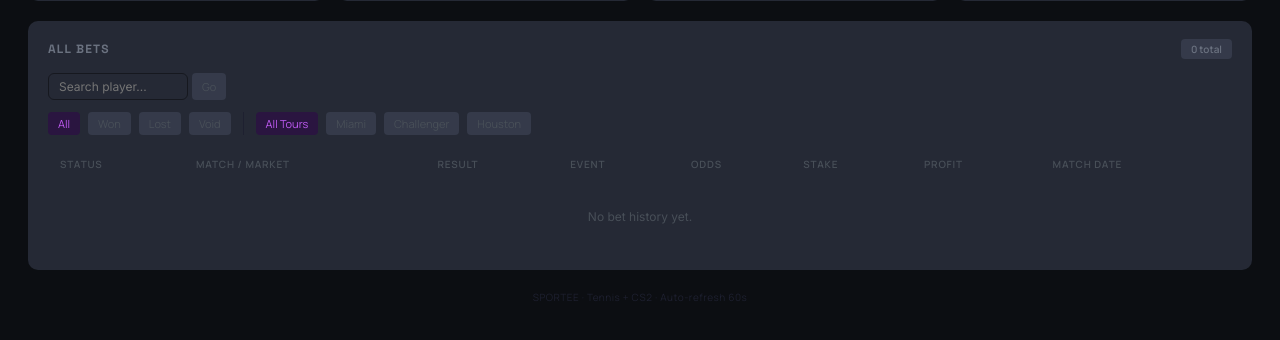
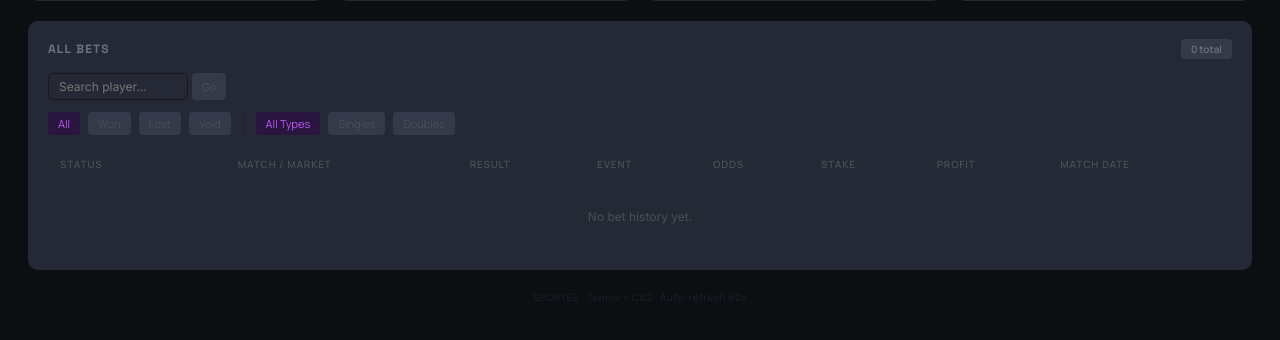
Before and after one commit to estepeen/sportee, a FastAPI app: page /history in a window 1280 px wide. Shown: the part 241-581 px from the top of the page. Run offline with FastAPI, Linux system fonts and the light colour scheme; data that the repository does not hold is empty.

Commit message:
Doubles picks + value bets, match_type tags (SGL/DBL), bet metadata logging
- Generate doubles smart picks + value bets (same rules as singles)
- Merge singles + doubles picks in dashboard (sorted by confidence)
- Add SGL/DBL badge to all tables: AI Picks, Value Bets, Active Bets, History
- Log bet_meta on each bet: ml_prob, edge, confidence, tournament, surface, match_type
- Filter tabs on History page: All Types / Singles / Doubles
- match_type stored on each bet record for analytics filtering

Co-Authored-By: Claude Opus 4.6 (1M context) <noreply@anthropic.com>

```diff
--- a/src/web/app.py
+++ b/src/web/app.py
@@ -80,19 +80,26 @@ def _recompute_cache():
         upcoming = [m for m in all_matches if not m.get("is_live") and m.get("date", today) >= today]
 
         upcoming = _enrich_with_predictions(upcoming)
+
+        # Tag match_type on singles
+        for m in upcoming:
+            m["match_type"] = "singles"
+
         picks = _generate_smart_picks(upcoming)
         value_bets = _generate_value_bets(upcoming)
 
+        # Tag source + match_type
+        for p in picks:
+            p["source"] = "ai_picks"
+            p["match_type"] = "singles"
+        for v in value_bets:
+            v["source"] = "value_bets"
+            v["match_type"] = "singles"
+
         # Track picks for analytics + auto-add to My Positions
         try:
-            # Tag source before merging
-            for p in picks[:8]:
-                p["source"] = "ai_picks"
-            for v in value_bets:
-                v["source"] = "value_bets"
             track_picks(picks[:8], source="ai_picks")
             track_picks(value_bets, source="value_bets")
-            # Reload from disk before adding new picks (preserve manual W/L changes)
             bet_manager.load()
             _auto_record_all_picks(picks[:8] + value_bets)
         except Exception:
@@ -104,6 +111,8 @@ def _recompute_cache():
             "picks": picks[:8],
             "value_bets": value_bets,
             "doubles": [],
+            "doubles_picks": [],
+            "doubles_value": [],
             "updated": datetime.now().isoformat(),
         }
     except Exception as e:
@@ -114,7 +123,35 @@ def _recompute_cache():
     try:
         doubles_matches = load_doubles_odds()
         doubles_matches = _enrich_doubles_with_predictions(doubles_matches)
+        for m in doubles_matches:
+            m["match_type"] = "doubles"
+            # Map team names to player1/player2 for compatibility with smart picks
+            m.setdefault("player1", m.get("team1_name", ""))
+            m.setdefault("player2", m.get("team2_name", ""))
         _predictions_cache["doubles"] = doubles_matches
+
+        # Generate doubles picks + value bets (same rules as singles)
+        dbl_picks = _generate_smart_picks(doubles_matches)
+        dbl_value = _generate_value_bets(doubles_matches)
+        for p in dbl_picks:
+            p["source"] = "ai_picks"
+            p["match_type"] = "doubles"
+        for v in dbl_value:
+            v["source"] = "value_bets"
+            v["match_type"] = "doubles"
+
+        _predictions_cache["doubles_picks"] = dbl_picks[:5]
+        _predictions_cache["doubles_value"] = dbl_value
+
+        # Auto-record doubles picks
+        try:
+            track_picks(dbl_picks[:5], source="ai_picks_doubles")
+            track_picks(dbl_value, source="value_bets_doubles")
+            bet_manager.load()
+            _auto_record_all_picks(dbl_picks[:5] + dbl_value)
+        except Exception:
+            pass
+
     except Exception as e:
         logging.getLogger(__name__).error(f"Doubles cache failed: {e}")
 
@@ -146,6 +183,14 @@ async def dashboard(request: Request):
         threading.Thread(target=_recompute_cache, daemon=True).start()
 
     doubles = _predictions_cache.get("doubles", [])
+    dbl_picks = _predictions_cache.get("doubles_picks", [])
+    dbl_value = _predictions_cache.get("doubles_value", [])
+
+    # Merge singles + doubles picks
+    all_picks = top_picks + dbl_picks
+    all_picks.sort(key=lambda x: (-x.get("stars", 0), -x.get("confidence", 0)))
+    all_value = value_bets + dbl_value
+    all_value.sort(key=lambda x: -x.get("edge", 0))
 
     return templates.TemplateResponse("dashboard.html", {
         "request": request,
@@ -155,8 +200,8 @@ async def dashboard(request: Request):
         "all_tennis_matches": all_matches,
         "doubles_matches": doubles,
         "recent_bets": recent_bets,
-        "top_picks": top_picks,
-        "value_bets": value_bets,
+        "top_picks": all_picks,
+        "value_bets": all_value,
         "sofascore_usage": ss_usage(),
     })
 
@@ -839,12 +884,26 @@ def _auto_record_all_picks(all_picks: list):
                 if pm_url:
                     b["pm_url"] = pm_url
                 b["source"] = source
+                b["match_type"] = p.get("match_type", "singles")
                 if rnd:
                     b["round"] = rnd
                 if match_date:
                     b["created_at"] = match_date if "T" in match_date else f"{match_date}T12:00:00"
                 if p.get("reason"):
                     b["reason"] = p["reason"]
+                # Log bet metadata for analytics
+                b["bet_meta"] = {
+                    "ml_prob": p.get("ml_prob", 0),
+                    "mkt_prob": p.get("mkt_prob", 0),
+                    "edge": p.get("edge", 0),
+                    "confidence": p.get("confidence") or p.get("stars", 0),
+                    "tournament": p.get("tournament", ""),
+                    "tour": p.get("tour", ""),
+                    "round": rnd,
+                    "bet_type": p.get("bet_type", "WIN"),
+                    "match_type": p.get("match_type", "singles"),
+                    "surface": p.get("surface", ""),
+                }
                 break
         bet_manager.bankroll -= stake
 
@@ -1137,7 +1196,7 @@ def _build_analytics_from_bets() -> dict:
 # ─── History ──────────────────────────────────────────────
 
 @app.get("/history", response_class=HTMLResponse)
-async def history_page(request: Request, page: int = 1, status: str = "", tour: str = "", q: str = ""):
+async def history_page(request: Request, page: int = 1, status: str = "", tour: str = "", q: str = "", type: str = ""):
     bet_manager.load()
     bet_stats = bet_manager.get_stats()
     # History = only resolved (won, lost, void) - no pending
@@ -1150,6 +1209,8 @@ async def history_page(request: Request, page: int = 1, status: str = "", tour:
     # Server-side filters
     if status:
         all_bets = [b for b in all_bets if b.get("status") == status]
+    if type:
+        all_bets = [b for b in all_bets if b.get("match_type", "singles") == type]
     if tour:
         all_bets = [b for b in all_bets if tour.lower() in (b.get("event", "") or "").lower()]
     if q:
@@ -1174,6 +1235,7 @@ async def history_page(request: Request, page: int = 1, status: str = "", tour:
         "total_bets": len(all_bets),
         "filter_status": status,
         "filter_tour": tour,
+        "filter_type": type,
         "filter_q": q,
     })
 
--- a/src/web/templates/active_bets.html
+++ b/src/web/templates/active_bets.html
@@ -54,6 +54,7 @@
     <div class="tbl-wrap"><table class="tbl paged-tbl">
         <thead>
             <tr>
+                <th></th>
                 <th>Match / Market</th>
                 <th>Event</th>
                 <th>Odds</th>
@@ -65,6 +66,10 @@
         <tbody>
         {% for b in pending_bets %}
         <tr>
+            <td>
+                {% if b.match_type == 'doubles' %}<span class="badge" style="background:#1e3a5f;color:#60a5fa;font-size:8px">DBL</span>
+                {% else %}<span class="badge" style="background:var(--surface-highest);color:var(--text-muted);font-size:8px">SGL</span>{% endif %}
+            </td>
             <td>
                 <div style="font-weight:700;color:#4ade80;font-family:'Space Grotesk',sans-serif;display:flex;align-items:center;gap:6px">
                     {{ b.market_label }}
--- a/src/web/templates/history.html
+++ b/src/web/templates/history.html
@@ -47,15 +47,15 @@
         <a href="/history?status=lost" class="pager-btn {% if filter_status == 'lost' %}active{% endif %}">Lost</a>
         <a href="/history?status=void" class="pager-btn {% if filter_status == 'void' %}active{% endif %}">Void</a>
         <span style="width:1px;background:var(--border);margin:0 4px"></span>
-        <a href="/history{% if filter_status %}?status={{ filter_status }}{% endif %}" class="pager-btn {% if not filter_tour %}active{% endif %}">All Tours</a>
-        <a href="/history?tour=miami{% if filter_status %}&status={{ filter_status }}{% endif %}" class="pager-btn {% if filter_tour == 'miami' %}active{% endif %}">Miami</a>
-        <a href="/history?tour=challenger{% if filter_status %}&status={{ filter_status }}{% endif %}" class="pager-btn {% if filter_tour == 'challenger' %}active{% endif %}">Challenger</a>
-        <a href="/history?tour=houston{% if filter_status %}&status={{ filter_status }}{% endif %}" class="pager-btn {% if filter_tour == 'houston' %}active{% endif %}">Houston</a>
+        <a href="/history{% if filter_status %}?status={{ filter_status }}{% endif %}" class="pager-btn {% if not filter_type %}active{% endif %}">All Types</a>
+        <a href="/history?type=singles{% if filter_status %}&status={{ filter_status }}{% endif %}" class="pager-btn {% if filter_type == 'singles' %}active{% endif %}">Singles</a>
+        <a href="/history?type=doubles{% if filter_status %}&status={{ filter_status }}{% endif %}" class="pager-btn {% if filter_type == 'doubles' %}active{% endif %}">Doubles</a>
     </div>
     <div class="tbl-wrap"><table class="tbl">
         <thead>
             <tr>
                 <th>Status</th>
+                <th></th>
                 <th>Match / Market</th>
                 <th>Result</th>
                 <th>Event</th>
@@ -67,7 +67,7 @@
         </thead>
         <tbody>
         {% for b in all_bets %}
-        <tr class="bet-row" data-status="{{ b.status }}" data-event="{{ (b.event or '')|lower }}" data-bet-id="{{ b.id }}" style="{% if b.status == 'won' %}background:rgba(74,222,128,0.05){% elif b.status == 'lost' %}background:rgba(239,68,68,0.05){% endif %}">
+        <tr class="bet-row" data-status="{{ b.status }}" data-match-type="{{ b.match_type|default('singles') }}" data-event="{{ (b.event or '')|lower }}" data-bet-id="{{ b.id }}" style="{% if b.status == 'won' %}background:rgba(74,222,128,0.05){% elif b.status == 'lost' %}background:rgba(239,68,68,0.05){% endif %}">
             <td class="bet-status">
                 {% if b.status == 'won' %}<span class="status-won">WON</span>
                 {% elif b.status == 'lost' %}<span class="status-lost">LOST</span>
@@ -81,6 +81,10 @@
                     {% if b.status == 'pending' %}<button class="btn btn-secondary btn-sm" onclick="resolveSingle('{{ b.id }}', this)" style="font-size:10px;padding:2px 6px;color:var(--tertiary)" title="Check SofaScore">R</button>{% endif %}
                     <button class="btn btn-secondary btn-sm" onclick="deleteBet('{{ b.id }}')" style="font-size:10px;padding:2px 6px;color:var(--error)">X</button>
                 </div>
+            </td>
+            <td>
+                {% if b.match_type == 'doubles' %}<span class="badge" style="background:#1e3a5f;color:#60a5fa;font-size:8px">DBL</span>
+                {% else %}<span class="badge" style="background:var(--surface-highest);color:var(--text-muted);font-size:8px">SGL</span>{% endif %}
             </td>
             <td>
                 <div style="font-weight:700;color:#4ade80;font-family:'Space Grotesk',sans-serif;display:flex;align-items:center;gap:6px">
```
Also changed, not shown: src/web/templates/dashboard.html (+11 -2 lines).
